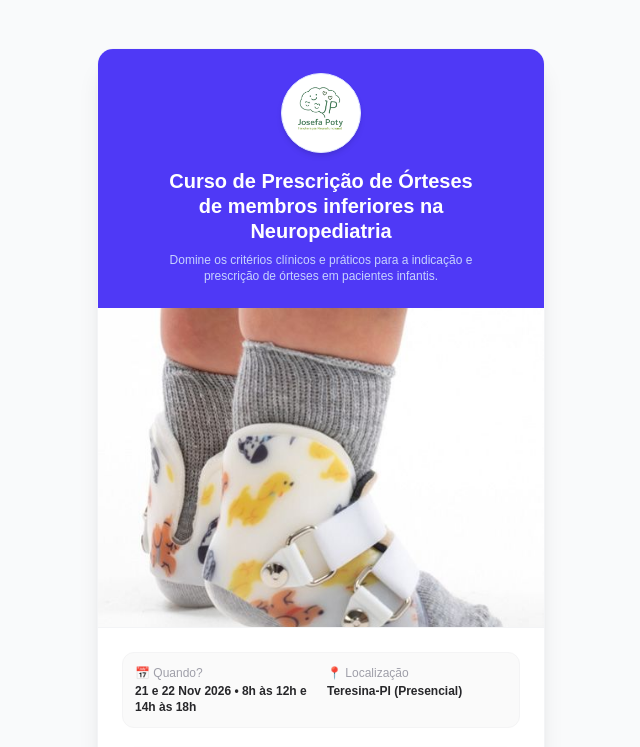
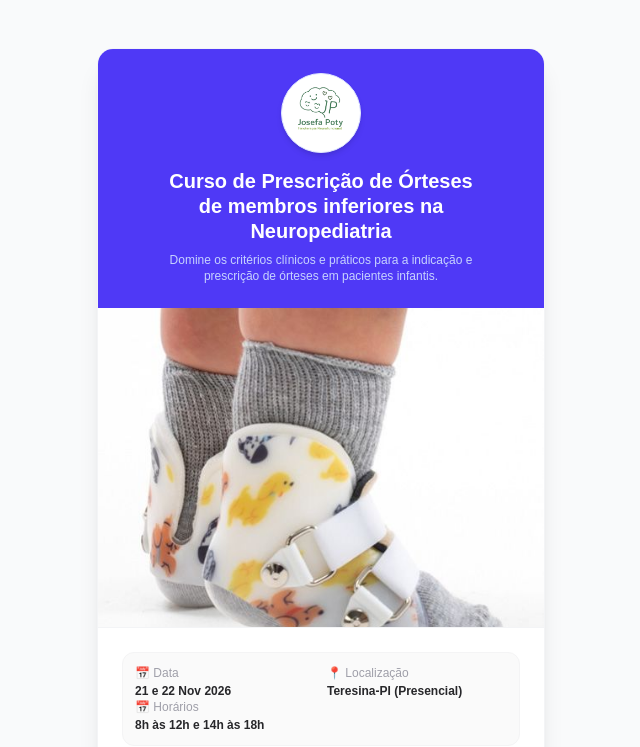
Before and after one commit to ClaudinoFH/sistema-cursos, a Next.js app: page / in a window 1280 px wide. Shown: the top 747 px of the page, without its empty margins (319-959 px from the left). Built offline with nearby package versions, Linux system fonts and the light colour scheme; grey boxes are pictures that could not be loaded.

Commit message:
Ajustado data e horários

```diff
--- a/app/page.tsx
+++ b/app/page.tsx
@@ -48,8 +48,10 @@ export default function Home() {
           {/* Bloco de Informações (Grid sem o mapa dentro) */}
           <div className="grid grid-cols-2 gap-3 text-xs bg-zinc-50 p-3 rounded-xl border border-zinc-100">
             <div>
-              <p className="text-zinc-400 font-medium">📅 Quando?</p>
-              <p className="text-zinc-800 font-bold mt-0.5">21 e 22 Nov 2026 • 8h às 12h e 14h às 18h</p>
+              <p className="text-zinc-400 font-medium">📅 Data</p>
+              <p className="text-zinc-800 font-bold mt-0.5">21 e 22 Nov 2026</p>
+              <p className="text-zinc-400 font-medium">📅 Horários</p>
+              <p className="text-zinc-800 font-bold mt-0.5">8h às 12h e 14h às 18h</p>
             </div>
             <div>
               <p className="text-zinc-400 font-medium">📍 Localização</p>
```
